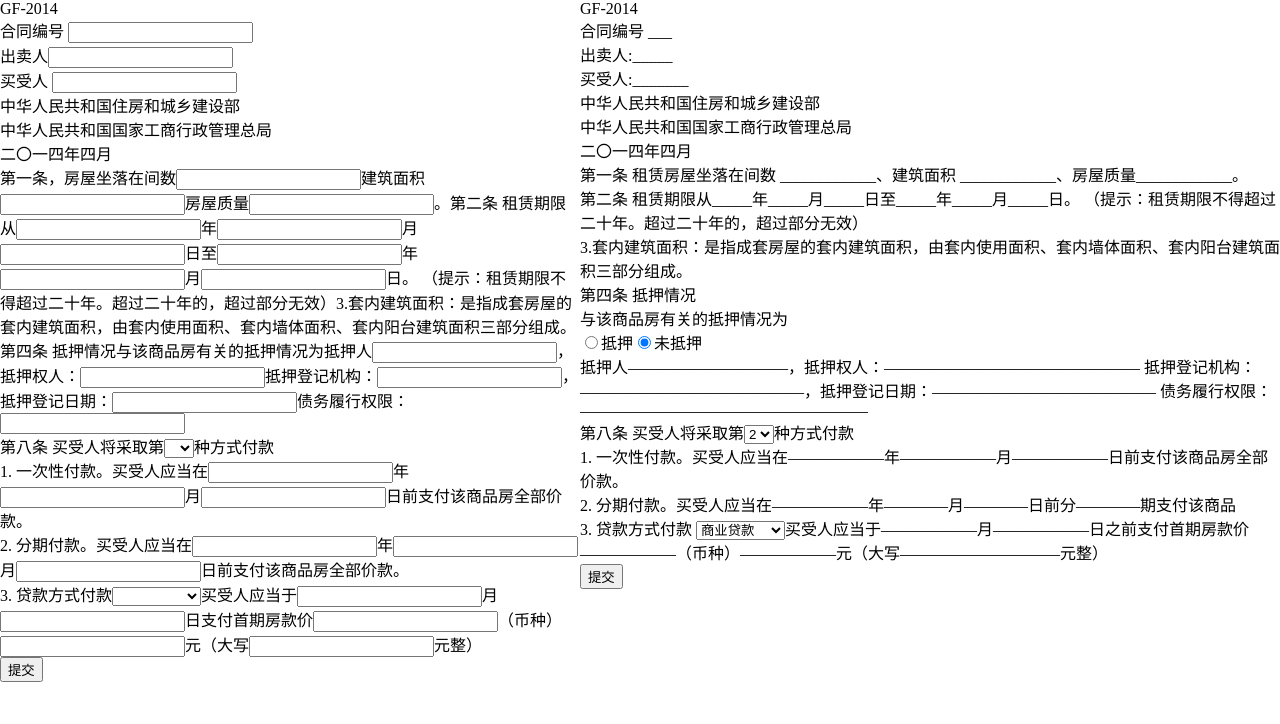
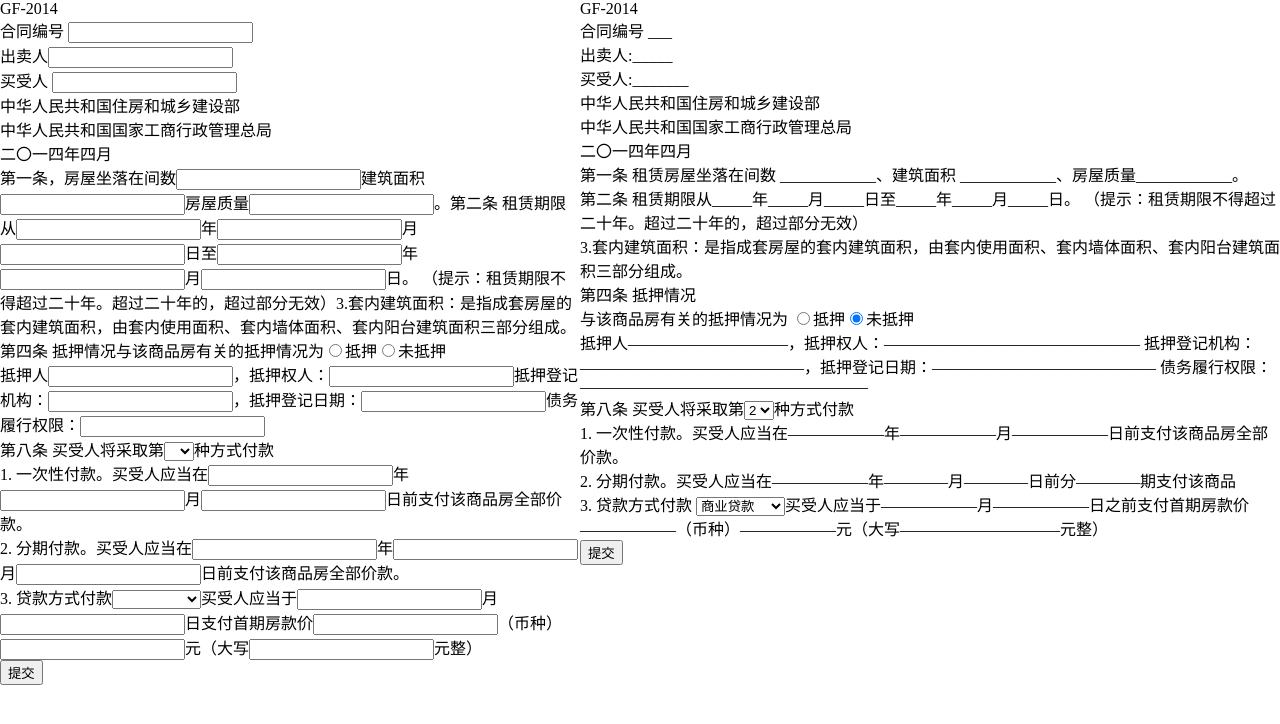
Before and after one commit to Hgwxxdd/watermark-generate, a Vue app: page /#/ in a window 1280 px wide. Shown: the top 724 px of the page. Built offline with nearby package versions, Linux system fonts and the light colour scheme.

Commit message:
feat: add radio

```diff
--- a/src/components/Radio.vue
+++ b/src/components/Radio.vue
@@ -1,5 +1,4 @@
 <template>
-  <div>
   <span v-for="option in options" :key="option.value">
     <input
       type="radio"
@@ -7,14 +6,16 @@
       v-model="selectedValue"
       :disabled="disabled"
       :id="option.value"
+      @change="handleChange"
     />
     <label :for="option.value">{{ option.label }}</label>
   </span>
-  </div>
 </template>
 
 <script setup>
 import { ref, watch, onMounted, defineProps } from 'vue'
+
+const emit = defineEmits(['change'])
 
 const props = defineProps({
   defaultValue: {
@@ -28,8 +29,16 @@
   options: {
     type: Array,
     default: []
+  },
+  name: {
+    type: String
   }
 })
+
+const handleChange = (event) => {
+  const selectedOption = props.options.find((option) => option.value === event.target.value)
+  emit('change', Object.assign({}, selectedOption, { name: props.name }))
+}
 
 const selectedValue = ref(props.defaultValue)
 
--- a/src/components/Ren.tsx
+++ b/src/components/Ren.tsx
@@ -1,7 +1,6 @@
 import { defineComponent, reactive, computed, watch, watchEffect, onMounted } from 'vue'
 import Select from './Select.vue'
-import { cloneDeep } from 'lodash'
-import { watchArray } from '@vueuse/core'
+import Radio from './Radio.vue'
 // 如何实时收集内部组件的数据
 // 如何对组件的数据进行校验
 // 如何更新组件数据  // 调用 api
@@ -10,6 +9,8 @@
 
 export default defineComponent({
   setup() {
+    // TODO 根据 json 生成一个文件
+
     const form = reactive({
       contractNumber: '',
       sellers: '',
@@ -47,8 +48,12 @@
       payment: '',
       capitalizeMoney: '',
       // 贷款方式
-      loanMethods: ''
+      loanMethods: '',
+      diya: ''
     })
+
+    // TODO 用一个算法筛选黑名单出来
+    const blackList = []
 
     function text(value, str = 'span') {
       if (str === 'block') {
@@ -78,6 +83,10 @@
 
     function select(item) {
       return <Select name={item.name} options={item.options} {...item.on} />
+    }
+
+    function radio(item) {
+      return <Radio name={item.name} options={item.options} {...item.on}></Radio>
     }
 
     let tree = reactive([
@@ -257,8 +266,51 @@
         content: '与该商品房有关的抵押情况为'
       },
       {
-        componentName: 'radio'
+        componentName: 'radio',
+        readonly: true,
+        visible: true,
+        name: 'diya',
+        options: [
+          {
+            label: '抵押',
+            value: '1',
+            emits: [
+              {
+                uniqueName: 'name',
+                uniqueValue: 's1',
+                property: 'visible',
+                value: false
+              }
+            ]
           },
+          {
+            label: '未抵押',
+            value: '2',
+            emits: [
+              {
+                uniqueName: 'name',
+                uniqueValue: 's1',
+                property: 'visible',
+                value: true
+              }
+            ]
+          }
+        ],
+        on: {
+          onChange: (options) => {
+            console.log(options)
+            form[options.name] = options.value
+            console.log(form)
+            // 通知订阅
+            handleSubscribe(options.emits)
+          }
+        }
+      },
+      {
+        componentName: 'block',
+        name: 's1',
+        visible: true,
+        children: [
           {
             componentName: 'text',
             content: '抵押人'
@@ -298,6 +350,8 @@
           {
             componentName: 'input',
             name: 'debtPerformanceAuthority'
+          }
+        ]
       },
       {
         componentName: 'block',
@@ -310,6 +364,7 @@
           {
             componentName: 'select',
             readonly: true,
+            visible: false,
             name: 'buyerPaymentMethod',
             options: [
               {
@@ -354,7 +409,7 @@
                 console.log(options)
                 form[options.name] = options.value
                 console.log(form)
-                // TODO 通知订阅
+                // 通知订阅
                 handleSubscribe(options.emits)
               }
             }
@@ -515,6 +570,10 @@
         let obj = findPropertyByName(item.uniqueName, item.uniqueValue)
         if (obj) {
           setNewValue(obj, item.property, item.value)
+          // 如果不可见，把里面的提交项全部删掉
+          if (!obj.visible) {
+            // TODO dfs 找到 obj 里所有的 name, 加入 blacklist
+          }
         }
       })
       console.log(tree)
@@ -556,6 +615,7 @@
             } else if (item.componentName === 'input') {
               return input(item.name, item.display)
             } else if (item.componentName === 'radio') {
+              return radio(item)
             } else if (item.componentName === 'select') {
               return select(item)
             }
@@ -596,11 +656,11 @@
             } else if (item.componentName === 'input') {
               return input(item.name, item.display)
             } else if (item.componentName === 'radio') {
+              return radio(item)
             } else if (item.componentName === 'select') {
               return select(item)
             }
             if (item.componentName === 'block') {
-              console.log(item.visible)
               if (item.visible) {
                 return display(item)
               }
```
Lines whose indentation alone changed are shown as unchanged.
